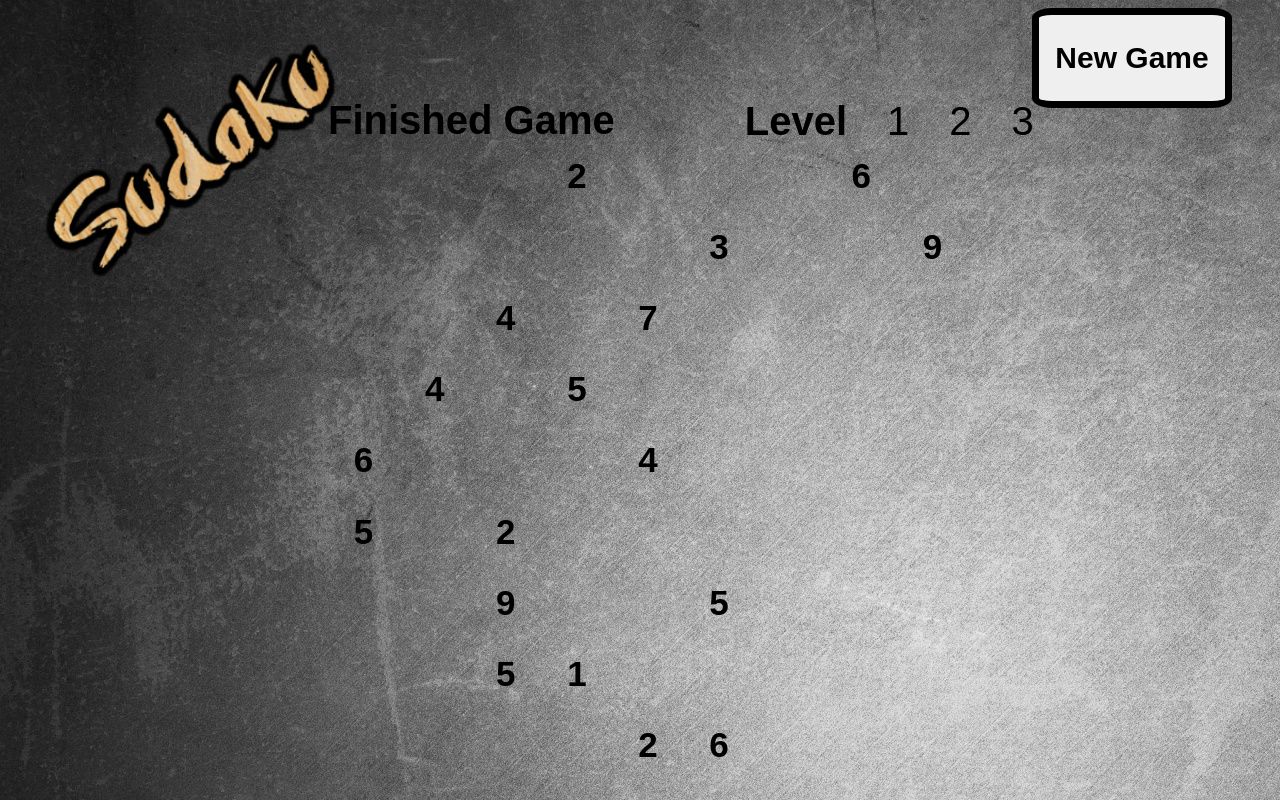
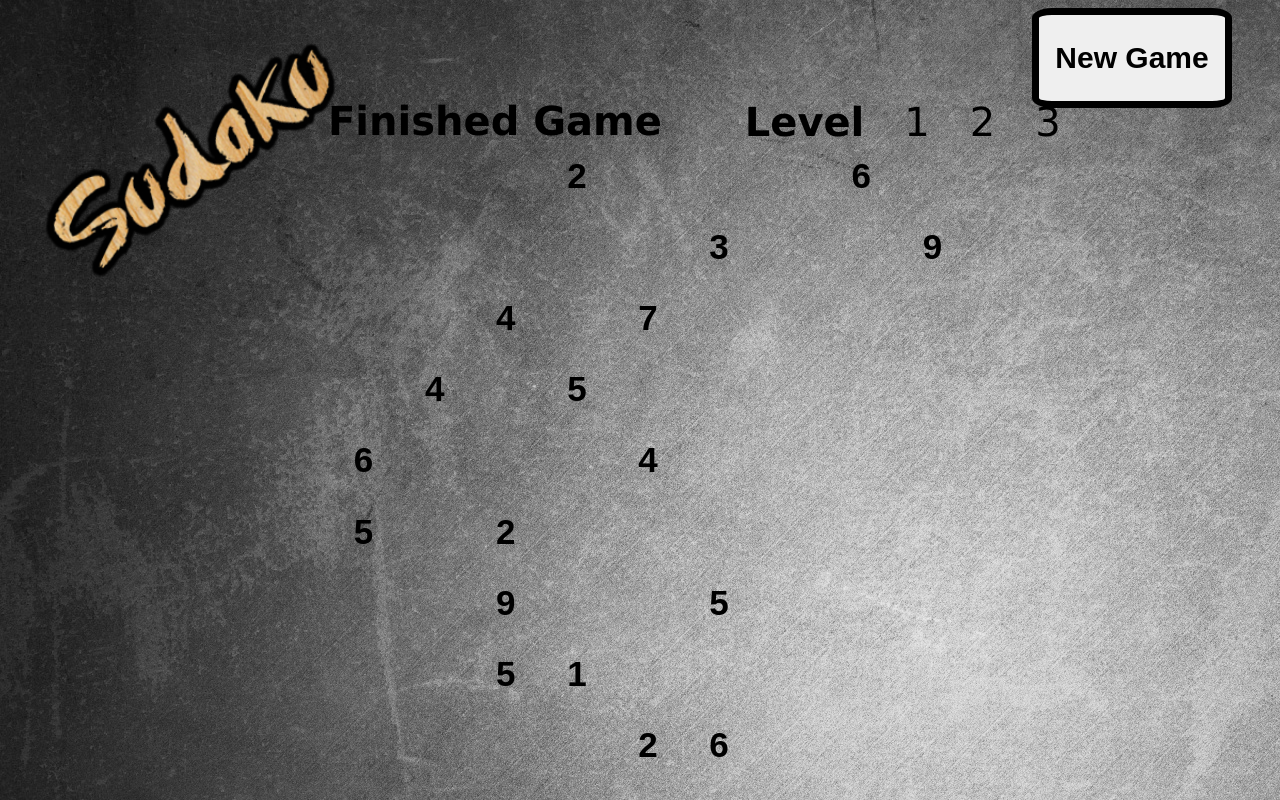
Before and after one commit to rachelsison/Sudoku, a plain HTML site: page board.html in a window 1280 px wide. Drawn offline with nearby package versions, Linux system fonts and the light colour scheme; a small style sheet from the web is missing.

Commit message:
small style changes

```diff
--- a/styles.css
+++ b/styles.css
@@ -71,10 +71,11 @@ body {
 
 .level {
   position: absolute;
+  cursor: pointer;
   margin-top: 7%;
   margin-left:56%;
   font-size: 40px;
-  font-family: "Arial";
+  font-family: "Lucida Sans Unicode";
   margin-bottom: 0%;
   color: black;
   border-style: none;
@@ -90,7 +91,7 @@ body {
   margin-top: 7%;
   margin-left:25%;
   font-size: 40px;
-  font-family: "Arial";
+  font-family: "Lucida Sans Unicode";
   margin-bottom: 0%;
   color: black;
   border-style: none;
```
